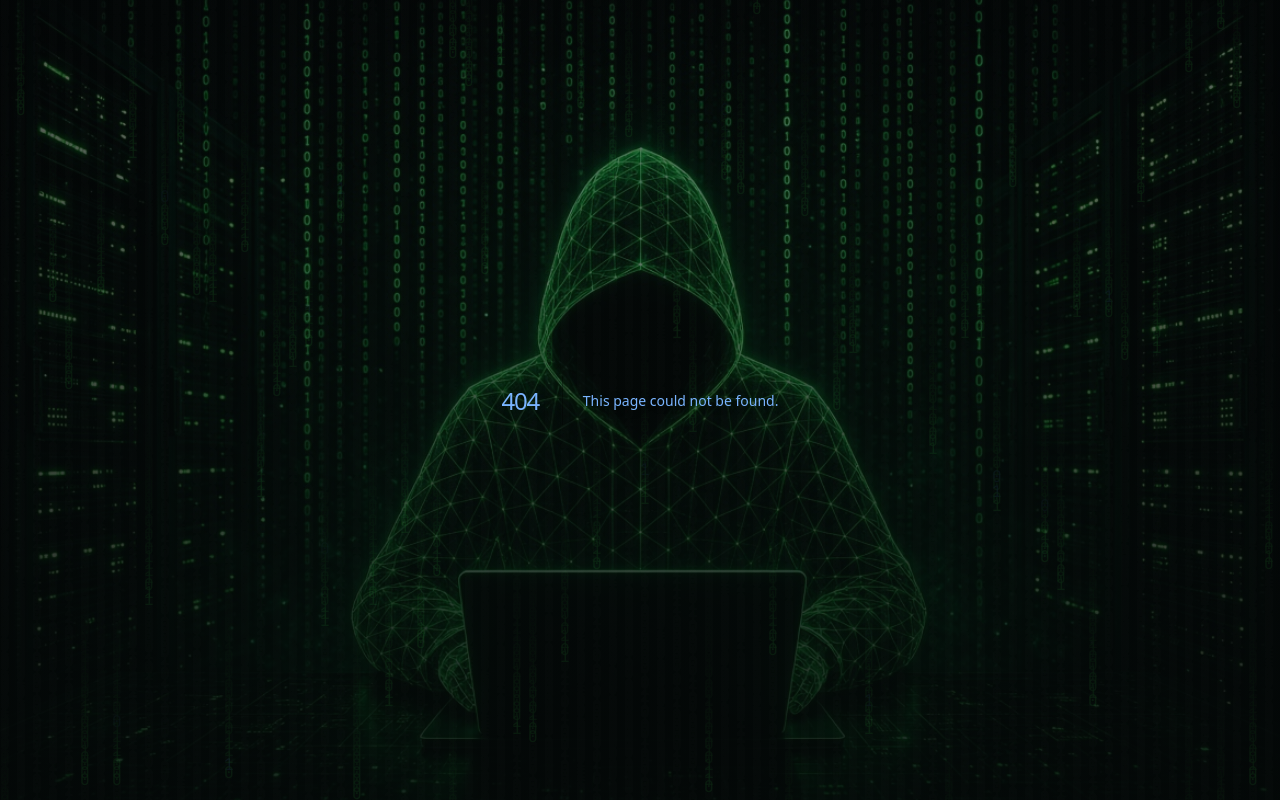
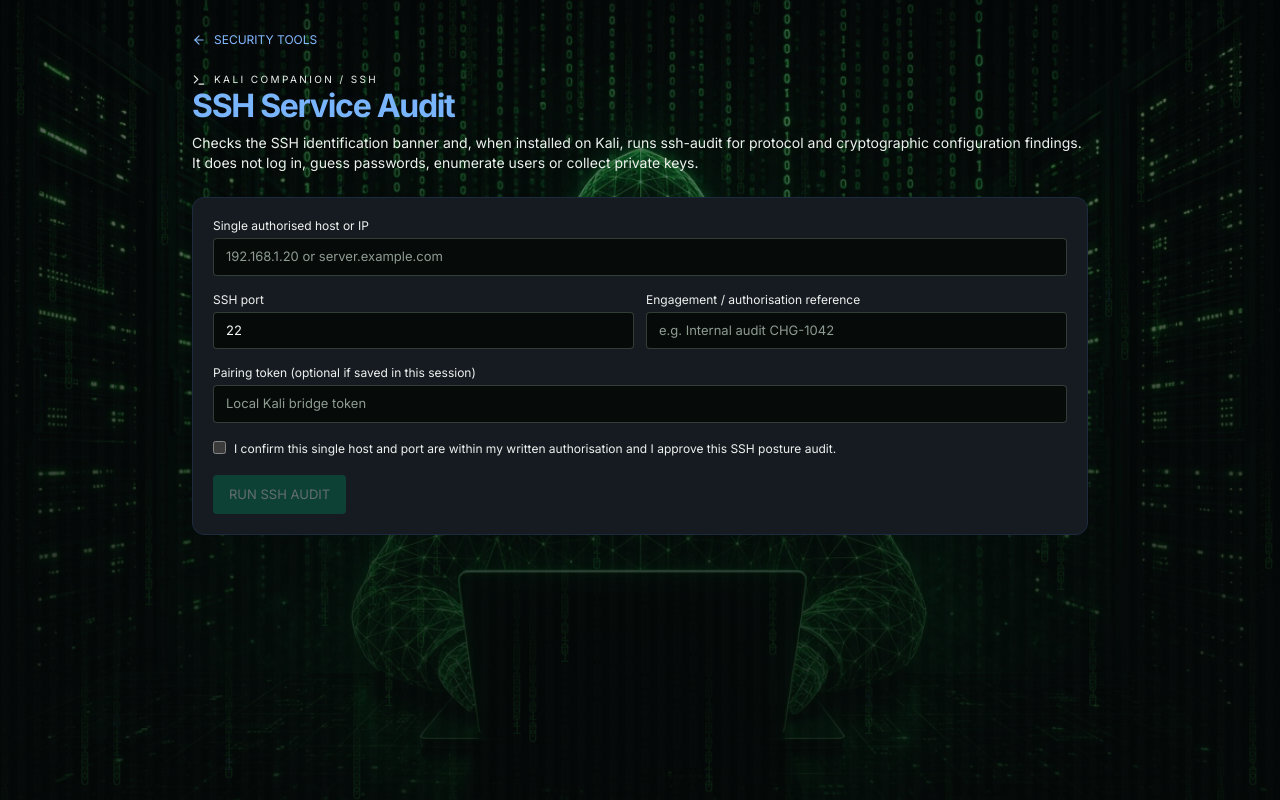
Before and after one commit to abelmiracle377-stack/cyberlab-ai, a Next.js app: page /ssh-audit in a window 1280 px wide. Before the commit this address had no page. Built offline with nearby package versions, Linux system fonts and the light colour scheme.

Commit message:
Add connected SSH audit workspace

```diff
--- /dev/null
+++ b/app/ssh-audit/page.tsx
@@ -0,0 +1,66 @@
+"use client";
+
+import { useState } from "react";
+import Link from "next/link";
+import { ArrowLeft, Terminal, ShieldCheck, CircleAlert } from "lucide-react";
+
+type AuditResult = {
+  status: string; target?: {host:string;port:number}; banner?: string|null;
+  sshAudit?: {available:boolean;exitCode?:number;output?:string;error?:string;installHint?:string};
+  findings?: Array<{severity:string;title:string;evidence?:string;note?:string}>;
+  limitations?: string[]; error?: string;
+};
+
+const API = "http://127.0.0.1:8765";
+
+export default function SshAuditPage() {
+  const [host,setHost] = useState("");
+  const [port,setPort] = useState("22");
+  const [reference,setReference] = useState("");
+  const [token,setToken] = useState("");
+  const [authorised,setAuthorised] = useState(false);
+  const [busy,setBusy] = useState(false);
+  const [error,setError] = useState("");
+  const [result,setResult] = useState<AuditResult|null>(null);
+
+  async function run() {
+    setBusy(true); setError(""); setResult(null);
+    try {
+      const pairing = token || window.sessionStorage.getItem("cyberlab.kaliBridgeToken") || "";
+      if (!pairing) throw new Error("Pair the local Kali companion first.");
+      if (!authorised) throw new Error("Confirm written authorisation before running the SSH audit.");
+      const response = await fetch(API + "/ssh/audit", {
+        method:"POST",
+        headers:{"Content-Type":"application/json","Authorization":"Bearer "+pairing},
+        body:JSON.stringify({host,port:Number(port),authorized:true,authorizationReference:reference,timeoutSeconds:5})
+      });
+      const data = await response.json();
+      if (!response.ok) throw new Error(data.error || "The Kali companion rejected the SSH audit.");
+      setResult(data);
+    } catch(e) { setError(e instanceof Error ? e.message : "SSH audit failed."); }
+    finally { setBusy(false); }
+  }
+
+  return <main className="min-h-screen bg-transparent px-5 py-8 text-[#d7e7e1]">
+    <div className="mx-auto max-w-4xl space-y-6">
+      <Link href="/web-scanner" className="inline-flex items-center gap-2 text-xs text-emerald-300/70"><ArrowLeft size={14}/> SECURITY TOOLS</Link>
+      <header><p className="flex items-center gap-2 text-[10px] tracking-[.24em] text-emerald-300"><Terminal size={14}/> KALI COMPANION / SSH</p><h1 className="mt-2 text-3xl font-semibold">SSH Service Audit</h1><p className="mt-2 text-sm text-slate-400">Checks the SSH identification banner and, when installed on Kali, runs ssh-audit for protocol and cryptographic configuration findings. It does not log in, guess passwords, enumerate users or collect private keys.</p></header>
+      <section className="rounded-xl border border-slate-800 bg-[#161B22] p-5 space-y-4">
+        <div><label className="mb-1 block text-xs text-slate-400">Single authorised host or IP</label><input value={host} onChange={e=>setHost(e.target.value)} placeholder="192.168.1.20 or server.example.com" className="w-full rounded border border-slate-700 bg-[#0D1117] px-3 py-2 text-sm"/></div>
+        <div className="grid gap-3 sm:grid-cols-2"><div><label className="mb-1 block text-xs text-slate-400">SSH port</label><input type="number" min="1" max="65535" value={port} onChange={e=>setPort(e.target.value)} className="w-full rounded border border-slate-700 bg-[#0D1117] px-3 py-2 text-sm"/></div><div><label className="mb-1 block text-xs text-slate-400">Engagement / authorisation reference</label><input value={reference} onChange={e=>setReference(e.target.value)} placeholder="e.g. Internal audit CHG-1042" className="w-full rounded border border-slate-700 bg-[#0D1117] px-3 py-2 text-sm"/></div></div>
+        <div><label className="mb-1 block text-xs text-slate-400">Pairing token (optional if saved in this session)</label><input type="password" autoComplete="off" value={token} onChange={e=>setToken(e.target.value)} className="w-full rounded border border-slate-700 bg-[#0D1117] px-3 py-2 text-sm" placeholder="Local Kali bridge token"/></div>
+        <label className="flex items-start gap-2 text-xs leading-5 text-slate-300"><input type="checkbox" checked={authorised} onChange={e=>setAuthorised(e.target.checked)} className="mt-0.5 accent-emerald-500"/> I confirm this single host and port are within my written authorisation and I approve this SSH posture audit.</label>
+        <button onClick={run} disabled={busy||!host.trim()||!reference.trim()||!authorised} className="rounded bg-emerald-700 px-4 py-2.5 text-xs font-semibold disabled:opacity-40">{busy?"AUDITING…":"RUN SSH AUDIT"}</button>
+        {error && <p className="flex items-center gap-2 text-xs text-rose-300"><CircleAlert size={14}/>{error}</p>}
+      </section>
+      {result && <section className="space-y-4 rounded-xl border border-slate-800 bg-[#161B22] p-5">
+        <h2 className="flex items-center gap-2 text-sm font-semibold"><ShieldCheck size={16}/> RESULT · {result.status.toUpperCase()}</h2>
+        {result.target && <p className="text-xs text-slate-400">Target: {result.target.host}:{result.target.port}</p>}
+        {result.banner && <div><p className="text-xs text-slate-500">SSH identification banner</p><code className="mt-1 block break-all rounded bg-[#0D1117] p-3 text-xs">{result.banner}</code></div>}
+        {result.findings?.map((finding,i)=><div key={i} className="rounded border border-amber-900/50 p-3"><p className="text-sm font-semibold">{finding.severity.toUpperCase()} · {finding.title}</p><p className="mt-1 text-xs text-slate-400">{finding.evidence} {finding.note}</p></div>)}
+        {result.sshAudit && <div><p className="text-xs font-semibold">ssh-audit tool</p>{result.sshAudit.available ? <pre className="mt-2 max-h-80 overflow-auto whitespace-pre-wrap break-all rounded bg-[#0D1117] p-3 text-xs text-slate-300">{result.sshAudit.output || result.sshAudit.error || "No tool output."}</pre> : <p className="mt-1 text-xs text-amber-200">{result.sshAudit.installHint}</p>}</div>}
+        {result.limitations?.map(item=><p key={item} className="text-xs text-slate-500">• {item}</p>)}
+      </section>}
+    </div>
+  </main>;
+}
```
